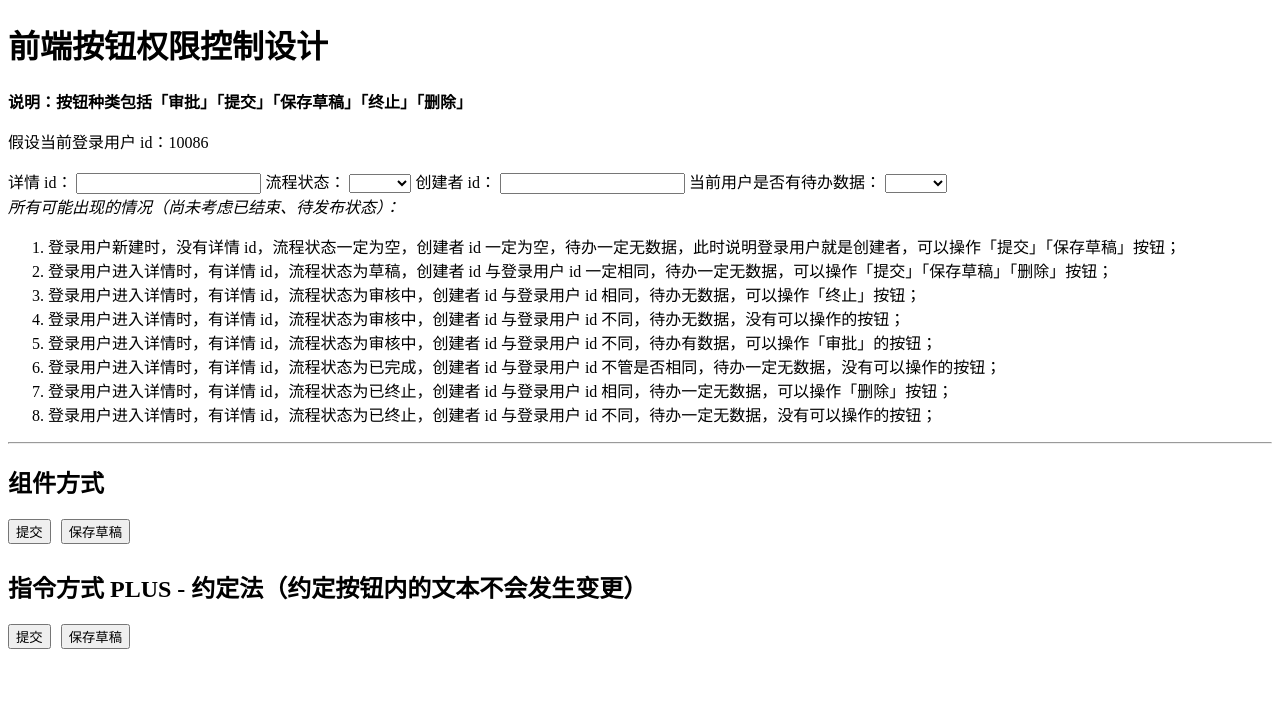
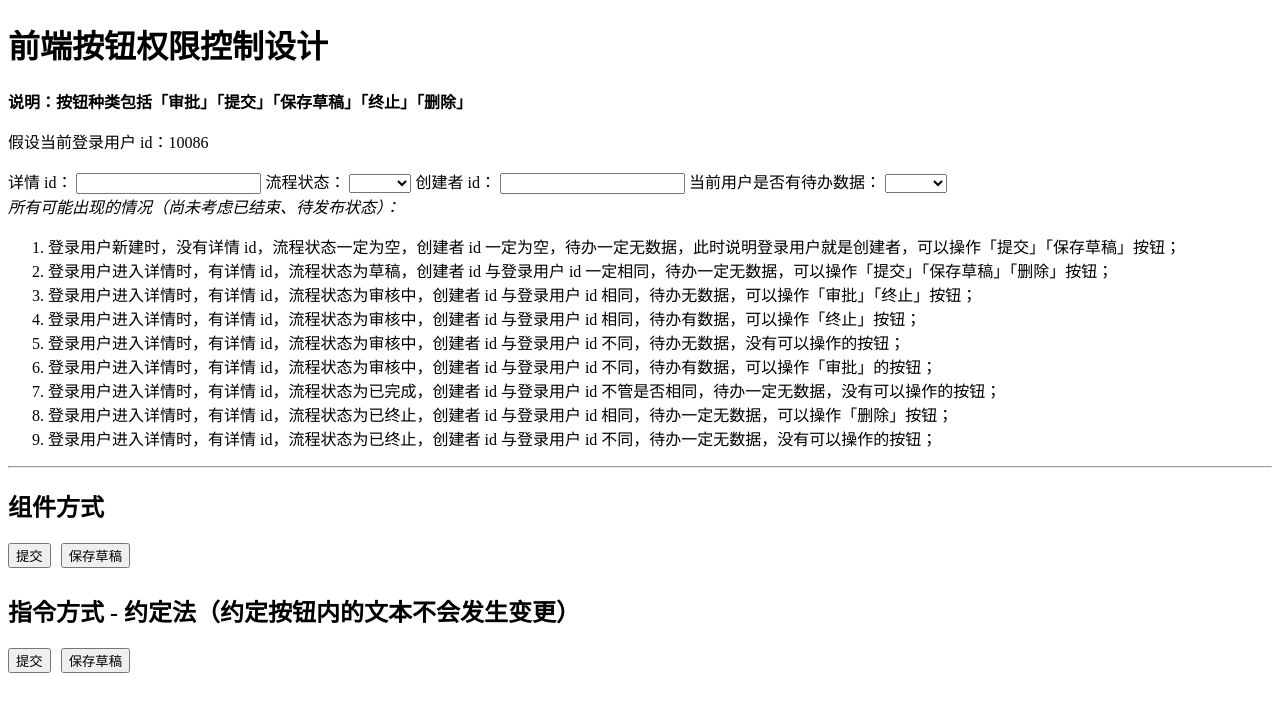
Before and after one commit to tanqin/vue-button-auth, a Vue app: page / in a window 1280 px wide. Shown: the top 712 px of the page. Built offline with nearby package versions, Linux system fonts and the light colour scheme.

Commit message:
style: 指令名称变更

```diff
--- a/src/App.vue
+++ b/src/App.vue
@@ -49,7 +49,11 @@
       </li>
       <li>
         登录用户进入详情时，有详情 id，流程状态为审核中，创建者 id 与登录用户 id
-        相同，待办无数据，可以操作「终止」按钮；
+        相同，待办无数据，可以操作「审批」「终止」按钮；
+      </li>
+      <li>
+        登录用户进入详情时，有详情 id，流程状态为审核中，创建者 id 与登录用户 id
+        相同，待办有数据，可以操作「终止」按钮；
       </li>
       <li>
         登录用户进入详情时，有详情 id，流程状态为审核中，创建者 id 与登录用户 id
@@ -86,16 +90,56 @@
       </Auth>
       <!-- ================= 组件方式 ================= -->
     </div>
-    <h2>指令方式 PLUS - 约定法（约定按钮内的文本不会发生变更）</h2>
+    <h2>指令方式 - 约定法（约定按钮内的文本不会发生变更）</h2>
     <div class="button-group">
-      <!-- ================= 指令方式 PLUS ================= -->
-      <button v-authPlus="authParams">
+      <!-- ================= 指令方式 ================= -->
+      <button v-auth="authParams">
         {{ form.flowStatus ? '审批' : '提交' }}
       </button>
-      <button v-authPlus="authParams">保存草稿</button>
-      <button v-authPlus="authParams">终止</button>
-      <button v-authPlus="authParams">删除</button>
-      <!-- ================= 指令方式 PLUS ================= -->
+      <button v-auth="authParams">保存草稿</button>
+      <button v-auth="authParams">终止</button>
+      <button v-auth="authParams">删除</button>
+      <!-- <button
+        v-auth="{
+          id: form.id,
+          flowStatus: form.flowStatus,
+          creatorId: form.creatorId,
+          todoMessageList: form.todoMessageList
+        }"
+      >
+        {{ form.flowStatus ? '审批' : '提交' }}
+      </button>
+      <button
+        v-auth="{
+          id: form.id,
+          flowStatus: form.flowStatus,
+          creatorId: form.creatorId,
+          todoMessageList: form.todoMessageList
+        }"
+      >
+        保存草稿
+      </button>
+      <button
+        v-auth="{
+          id: form.id,
+          flowStatus: form.flowStatus,
+          creatorId: form.creatorId,
+          todoMessageList: form.todoMessageList
+        }"
+      >
+        终止
+      </button>
+      <button
+        v-auth="{
+          id: form.id,
+          flowStatus: form.flowStatus,
+          creatorId: form.creatorId,
+          todoMessageList: form.todoMessageList
+        }"
+      >
+        删除
+      </button> -->
+      <!-- ================= 指令方式 ================= -->
     </div>
   </div>
 </template>
--- a/src/directives/authPlus.js
+++ b/src/directives/auth.js
@@ -65,11 +65,11 @@ function authVerify(el, binding) {
 
 /**
  * 按钮权限指令，用于判定按钮是否可见
- * 注：当 v-authPlus 指令不传值时，作用相当于 hidden 属性
+ * 注：当 v-auth 指令不传值时，作用相当于 hidden 属性
  * @param {*} Vue
  */
 export default function install(Vue) {
-  Vue.directive('authPlus', {
+  Vue.directive('auth', {
     // 被绑定元素插入父节点时调用
     inserted(el, binding) {
       authVerify(el, binding)
--- a/src/main.js
+++ b/src/main.js
@@ -1,12 +1,12 @@
 import Vue from 'vue'
 import App from './App.vue'
 import Auth from './components/Auth.vue'
-import authPlus from './directives/authPlus'
+import auth from './directives/auth'
 import { getAuthList } from '@/utils/index'
 
 Vue.component('Auth', Auth)
 
-Vue.use(authPlus)
+Vue.use(auth)
 
 Vue.prototype.$getAuthList = getAuthList
 
```
